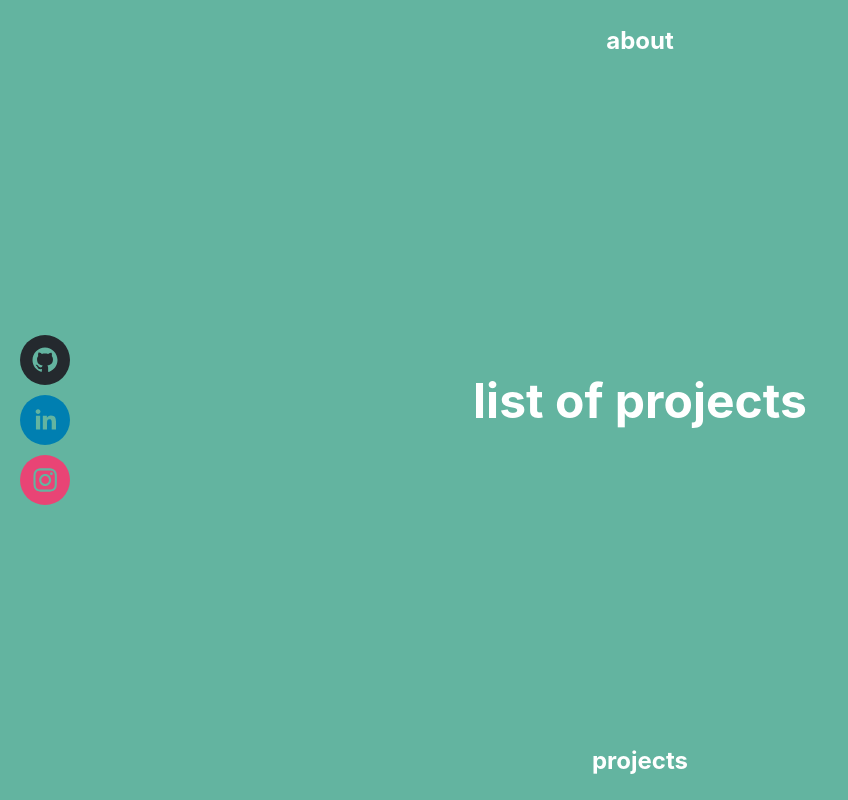
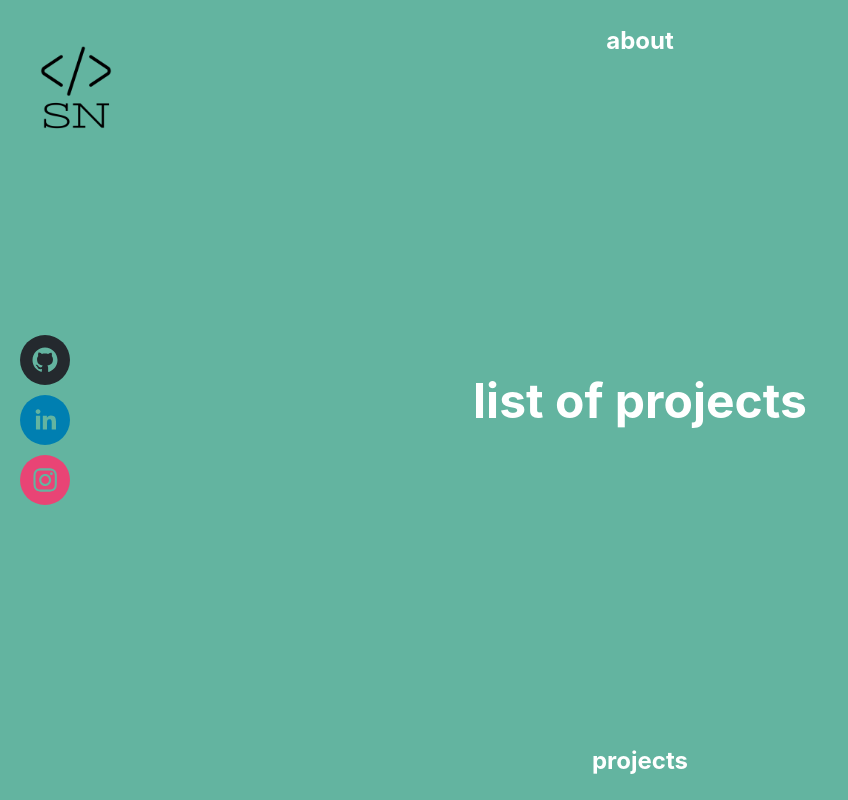
Before and after one commit to sebastiannykanen/sebastiannykanen.com, a React (Create React App) app: page /projects in a window 1280 px wide. Shown: the whole page, without its empty margins (0-848 px from the left). Built offline with nearby package versions, Linux system fonts and the light colour scheme.

Commit message:
Added logo to page

```diff
--- a/src/App.css
+++ b/src/App.css
@@ -16,8 +16,11 @@ a:hover {
   color: rgb(197, 197, 197);
 }
 
-img {
+#logo {
   max-width: 100px;
+  position: fixed;
+  left: 2%;
+  top: 5%;
 }
 
 .main-container {
--- a/src/App.js
+++ b/src/App.js
@@ -4,14 +4,16 @@ import Projects from "./Projects";
 import Me from "./Me";
 import Header from "./Header";
 import Sidebar from "./Sidebar";
-import { Switch, Route } from "react-router-dom";
+import { Link, Switch, Route } from "react-router-dom";
 import About from "./About";
 
 function App() {
   return (
     <div className="main-container">
+      <Link to="/">
+        <img id="logo" src="/logo.png" />
+      </Link>
       <Header />
-      {/* <img src="/logo.png" /> */}
       <Switch>
         <Route path="/" exact component={Me} />
         <Route path="/about" component={About} />
```
Also changed, not shown: public/logo.png.
